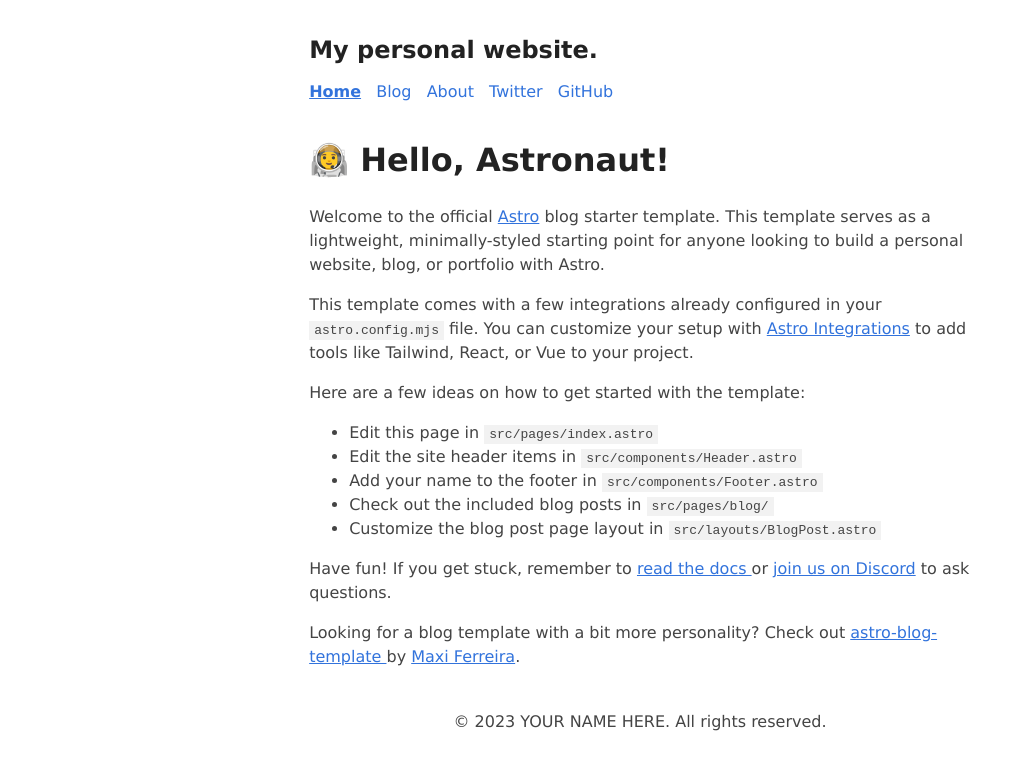
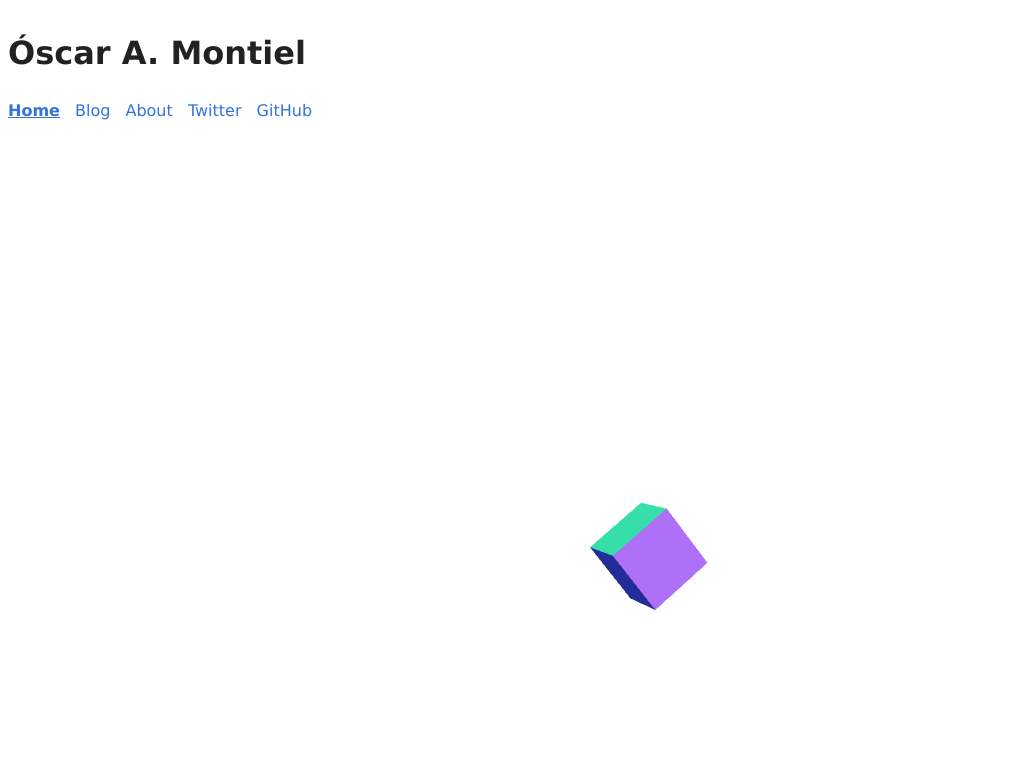
Before and after one commit to animanoir/Animanoir.xyz-2024, an Astro site: page / in a window 1280 px wide. Shown: the whole page, without its empty margins (0-1024 px from the left). Built offline with nearby package versions, Linux system fonts and the light colour scheme; Astro itself is replaced by a stand-in of ours.

Commit message:
Installs R3F and makes it work

```diff
--- a/astro.config.mjs
+++ b/astro.config.mjs
@@ -1,10 +1,10 @@
-import { defineConfig } from 'astro/config';
-import mdx from '@astrojs/mdx';
-
-import sitemap from '@astrojs/sitemap';
+import { defineConfig } from "astro/config";
+import mdx from "@astrojs/mdx";
+import sitemap from "@astrojs/sitemap";
+import react from "@astrojs/react";
 
 // https://astro.build/config
 export default defineConfig({
-	site: 'https://example.com',
-	integrations: [mdx(), sitemap()],
+  site: "https://animanoir.xyz",
+  integrations: [mdx(), sitemap(), react()],
 });
--- a/src/components/BaseHead.astro
+++ b/src/components/BaseHead.astro
@@ -1,30 +1,30 @@
 ---
 // Import the global.css file here so that it is included on
 // all pages through the use of the <BaseHead /> component.
-import '../styles/global.css';
+import "../styles/global.css";
 
 interface Props {
-	title: string;
-	description: string;
-	image?: string;
+  title: string;
+  description: string;
+  image?: string;
 }
 
 const canonicalURL = new URL(Astro.url.pathname, Astro.site);
 
-const { title, description, image = '/placeholder-social.jpg' } = Astro.props;
+const { title, description, image = "/placeholder-social.jpg" } = Astro.props;
 ---
 
 <!-- Global Metadata -->
 <meta charset="utf-8" />
 <meta name="viewport" content="width=device-width,initial-scale=1" />
-<link rel="icon" type="image/svg+xml" href="/favicon.svg" />
+<link rel="icon" type="image/png" href="/animanoir-favicon-32x32.png" />
 <meta name="generator" content={Astro.generator} />
 
 <!-- Canonical URL -->
 <link rel="canonical" href={canonicalURL} />
 
 <!-- Primary Meta Tags -->
-<title>{title}</title>
+<title>{title} | {description}</title>
 <meta name="title" content={title} />
 <meta name="description" content={description} />
 
--- a/src/components/Footer.astro
+++ b/src/components/Footer.astro
@@ -3,11 +3,11 @@
 ---
 
 <footer>
-	&copy; {today.getFullYear()} YOUR NAME HERE. All rights reserved.
+  &copy; {today.getFullYear()} Óscar A. Montiel
 </footer>
 <style>
-	footer {
-		padding: 25px;
-		text-align: center;
-	}
+  footer {
+    padding: 25px;
+    text-align: center;
+  }
 </style>
--- a/src/components/Header.astro
+++ b/src/components/Header.astro
@@ -1,18 +1,20 @@
 ---
-import HeaderLink from './HeaderLink.astro';
-import { SITE_TITLE } from '../consts';
+import HeaderLink from "./HeaderLink.astro";
+import { SITE_TITLE, TWITTER_PROFILE } from "../consts";
 ---
 
 <header>
-	<h2>
+  <h1>
     {SITE_TITLE}
-	</h2>
+  </h1>
   <nav>
     <HeaderLink href="/">Home</HeaderLink>
     <HeaderLink href="/blog">Blog</HeaderLink>
     <HeaderLink href="/about">About</HeaderLink>
-		<HeaderLink href="https://twitter.com/astrodotbuild" target="_blank">Twitter</HeaderLink>
-		<HeaderLink href="https://github.com/withastro/astro" target="_blank">GitHub</HeaderLink>
+    <HeaderLink href={TWITTER_PROFILE} target="_blank">Twitter</HeaderLink>
+    <HeaderLink href="https://github.com/withastro/astro" target="_blank">
+      GitHub
+    </HeaderLink>
   </nav>
 </header>
 <style>
--- /dev/null
+++ b/src/components/Scene.jsx
@@ -0,0 +1,42 @@
+import { useFrame } from "@react-three/fiber";
+import { useRef, useState } from "react";
+
+function Box(props) {
+  const mesh = useRef();
+
+  const [hovered, setHover] = useState(false);
+  const [active, setActive] = useState(false);
+  useFrame((state, delta) => (mesh.current.rotation.x += delta));
+  return (
+    <mesh
+      {...props}
+      ref={mesh}
+      scale={active ? 1.5 : 1}
+      castShadow
+      onClick={(event) => setActive(!active)}
+      onPointerOver={(event) => setHover(true)}
+      onPointerOut={(event) => setHover(false)}
+    >
+      <boxGeometry args={[1, 1, 1]} />
+      <meshNormalMaterial />
+    </mesh>
+  );
+}
+
+export const Scene = () => {
+  const refTrees = useRef();
+
+  return (
+    <>
+      <ambientLight intensity={0.1} />
+      <directionalLight
+        color={"white"}
+        position={[15, 15, 15]}
+        castShadow
+        shadow-mapSize-width={2048}
+        shadow-mapSize-height={2048}
+      />
+      <Box position={[0, 0, 0]} />
+    </>
+  );
+};
--- /dev/null
+++ b/src/components/threeSetup.jsx
@@ -0,0 +1,14 @@
+import { Canvas } from "@react-three/fiber";
+import { OrbitControls } from "@react-three/drei";
+import { Scene } from "./Scene";
+
+export const FiberContainer = () => {
+  return (
+    <Canvas camera={{ position: [14.4666, 2.0365, 5.556165], fov: 40 }} shadows>
+      <Scene />
+      <OrbitControls minDistance={1} maxDistance={200} />
+    </Canvas>
+  );
+};
+
+export default FiberContainer;
--- a/src/consts.ts
+++ b/src/consts.ts
@@ -1,5 +1,6 @@
 // Place any global data in this file.
 // You can import this data from anywhere in your site by using the `import` keyword.
 
-export const SITE_TITLE = 'My personal website.';
-export const SITE_DESCRIPTION = 'Welcome to my website!';
+export const SITE_TITLE = "Óscar A. Montiel";
+export const SITE_DESCRIPTION = "Creative Software Engineer";
+export const TWITTER_PROFILE = "https://twitter.com/geosminu";
--- /dev/null
+++ b/src/layouts/MainLayout.astro
@@ -0,0 +1,20 @@
+---
+import BaseHead from "../components/BaseHead.astro";
+import Header from "../components/Header.astro";
+import Footer from "../components/Footer.astro";
+import { SITE_TITLE, SITE_DESCRIPTION } from "../consts";
+import FiberContainer from "../components/threeSetup.jsx";
+---
+
+<!DOCTYPE html>
+<html lang="en">
+  <head>
+    <BaseHead title={SITE_TITLE} description={SITE_DESCRIPTION} />
+  </head>
+  <body>
+    <Header title={SITE_TITLE} />
+    <FiberContainer client:load />
+    <p>hola</p>
+    <Footer />
+  </body>
+</html>
--- a/src/pages/index.astro
+++ b/src/pages/index.astro
@@ -1,50 +1,7 @@
 ---
-import BaseHead from '../components/BaseHead.astro';
-import Header from '../components/Header.astro';
-import Footer from '../components/Footer.astro';
-import { SITE_TITLE, SITE_DESCRIPTION } from '../consts';
+import MainLayout from "../layouts/MainLayout.astro";
 ---
 
-<!DOCTYPE html>
-<html lang="en">
-	<head>
-		<BaseHead title={SITE_TITLE} description={SITE_DESCRIPTION} />
-	</head>
-	<body>
-		<Header title={SITE_TITLE} />
-		<main>
-			<h1>🧑‍🚀 Hello, Astronaut!</h1>
-			<p>
-				Welcome to the official <a href="https://astro.build/">Astro</a> blog starter template. This
-				template serves as a lightweight, minimally-styled starting point for anyone looking to build
-				a personal website, blog, or portfolio with Astro.
-			</p>
-			<p>
-				This template comes with a few integrations already configured in your
-				<code>astro.config.mjs</code> file. You can customize your setup with
-				<a href="https://astro.build/integrations">Astro Integrations</a> to add tools like Tailwind,
-				React, or Vue to your project.
-			</p>
-			<p>Here are a few ideas on how to get started with the template:</p>
-			<ul>
-				<li>Edit this page in <code>src/pages/index.astro</code></li>
-				<li>Edit the site header items in <code>src/components/Header.astro</code></li>
-				<li>Add your name to the footer in <code>src/components/Footer.astro</code></li>
-				<li>Check out the included blog posts in <code>src/pages/blog/</code></li>
-				<li>Customize the blog post page layout in <code>src/layouts/BlogPost.astro</code></li>
-			</ul>
-			<p>
-				Have fun! If you get stuck, remember to <a href="https://docs.astro.build/"
-					>read the docs
-				</a> or <a href="https://astro.build/chat">join us on Discord</a> to ask questions.
-			</p>
-			<p>
-				Looking for a blog template with a bit more personality? Check out <a
-					href="https://github.com/Charca/astro-blog-template"
-					>astro-blog-template
-				</a> by <a href="https://twitter.com/Charca">Maxi Ferreira</a>.
-			</p>
-		</main>
-		<Footer />
-	</body>
-</html>
+<MainLayout>
+  <h1>Hello world!</h1>
+</MainLayout>
--- a/src/styles/global.css
+++ b/src/styles/global.css
@@ -3,17 +3,27 @@
   https://github.com/HermanMartinus/bearblog/blob/297026a877bc2ab2b3bdfbd6b9f7961c350917dd/templates/styles/blog/default.css
   License MIT: https://github.com/HermanMartinus/bearblog/blob/master/LICENSE.md
  */
-body {
+
+html,
+body,
+#root {
   font-family: Verdana, sans-serif;
-	margin: auto;
-	padding: 20px;
-	max-width: 65ch;
+  /* margin: auto; */
+  /* padding: 20px; */
+  /* max-width: 65ch; */
   text-align: left;
   background-color: #fff;
   word-wrap: break-word;
   overflow-wrap: break-word;
   line-height: 1.5;
   color: #444;
+
+  position: fixed;
+  top: 0;
+  left: 0;
+  width: 100%;
+  height: 100%;
+  /* overflow: hidden; */
 }
 h1,
 h2,
```
Also changed, not shown: package.json (+10 -1 lines), public/animanoir-favicon-32x32.png (added), public/favicon.svg (deleted), 1 other file. Lines whose indentation alone changed are shown as unchanged.
